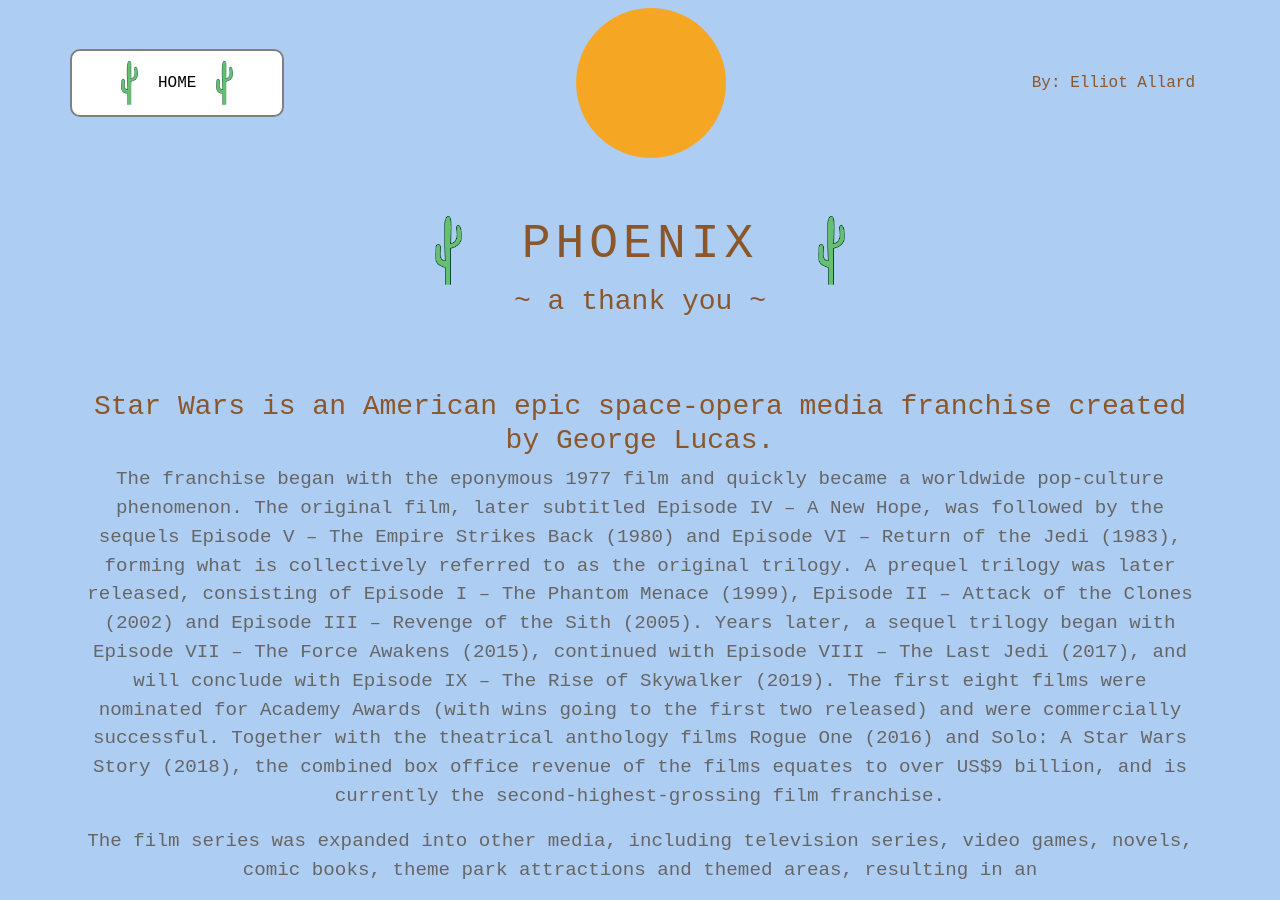
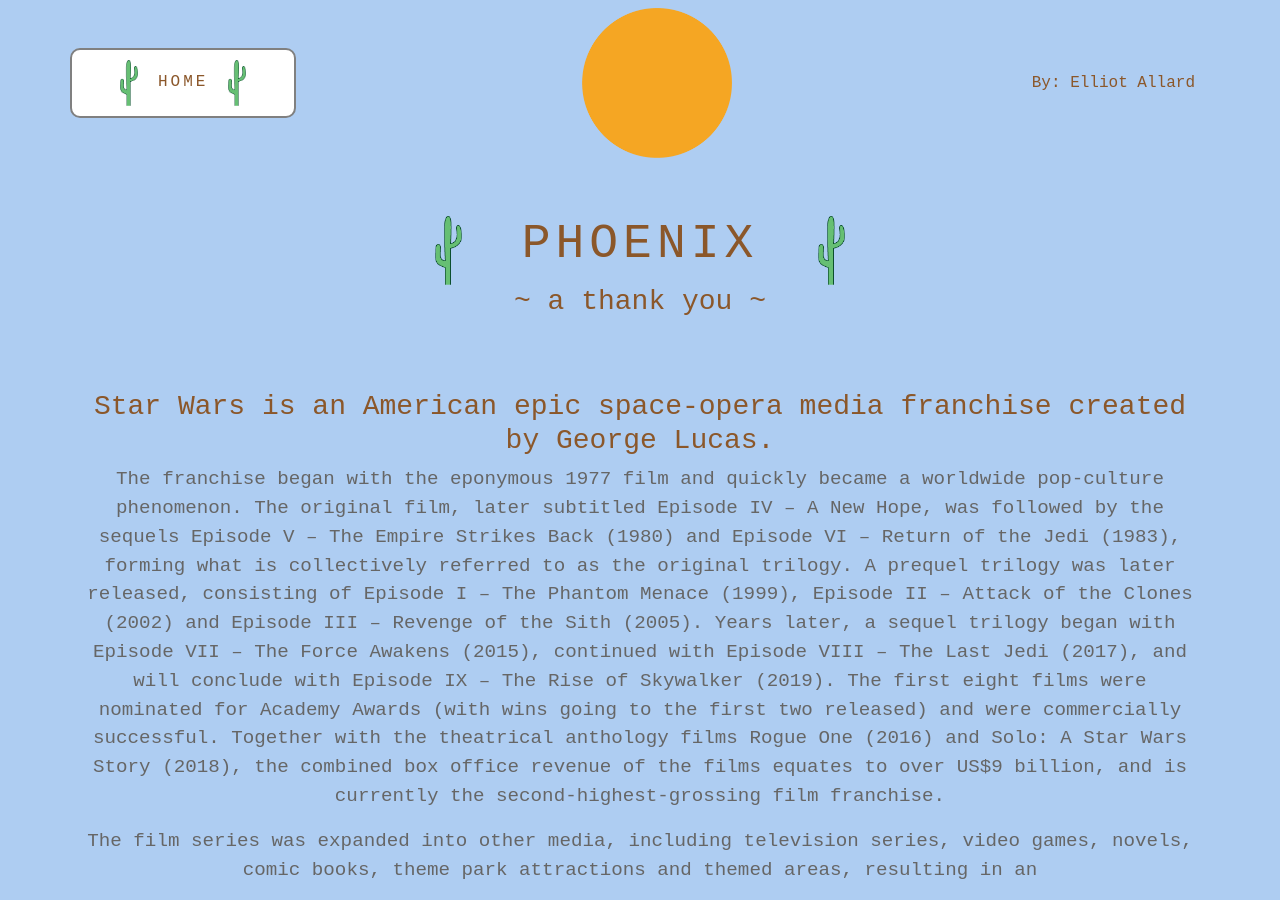
Before and after one commit to elliotallard/phoenix-memoir, a React (Create React App) app: page / in a window 1280 px wide. Built offline with nearby package versions, Linux system fonts and the light colour scheme.

Commit message:
just fixing some navbar stuff, moving on

```diff
--- a/src/containers/NavBar/NavBar.css
+++ b/src/containers/NavBar/NavBar.css
@@ -14,7 +14,12 @@
 
 #HomeButton p {
 	margin-top: 20px;
-	color: black;
+	color: #8B572A;
+	letter-spacing: 3px;
+}
+
+#HomeButton p.hover {
+	text-decoration: none;
 }
 
 #HomeButton {
```
